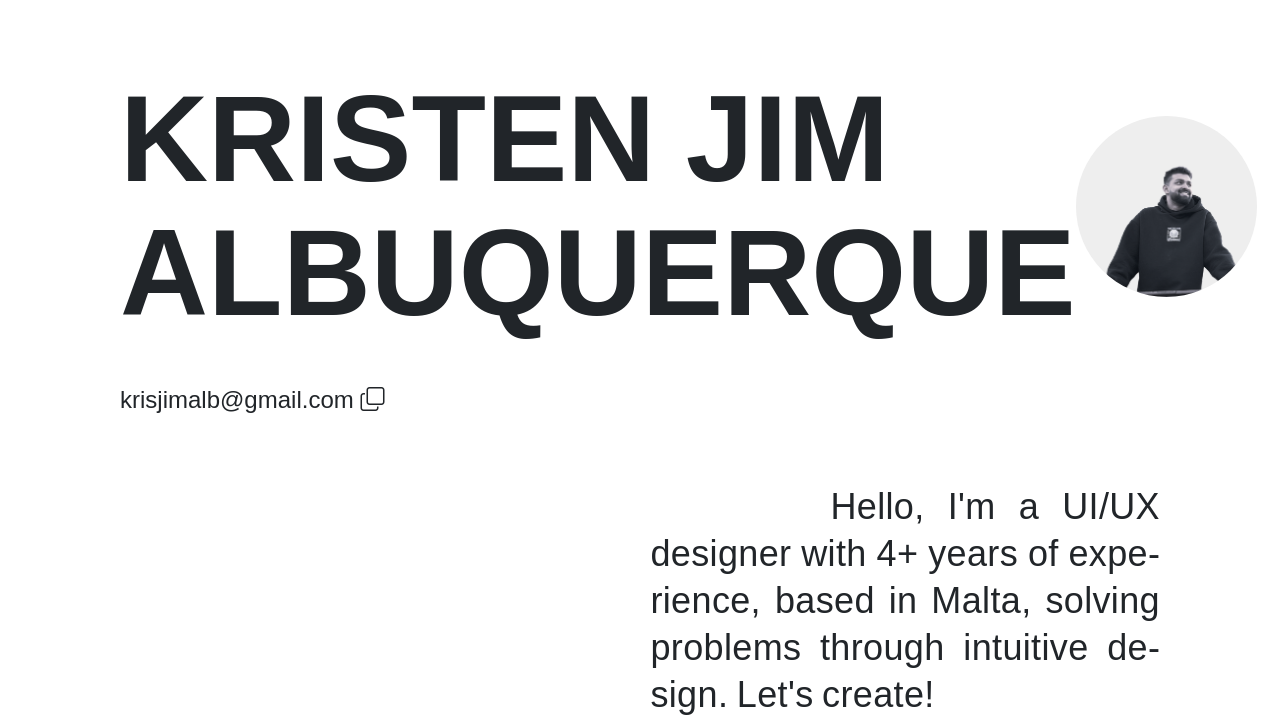
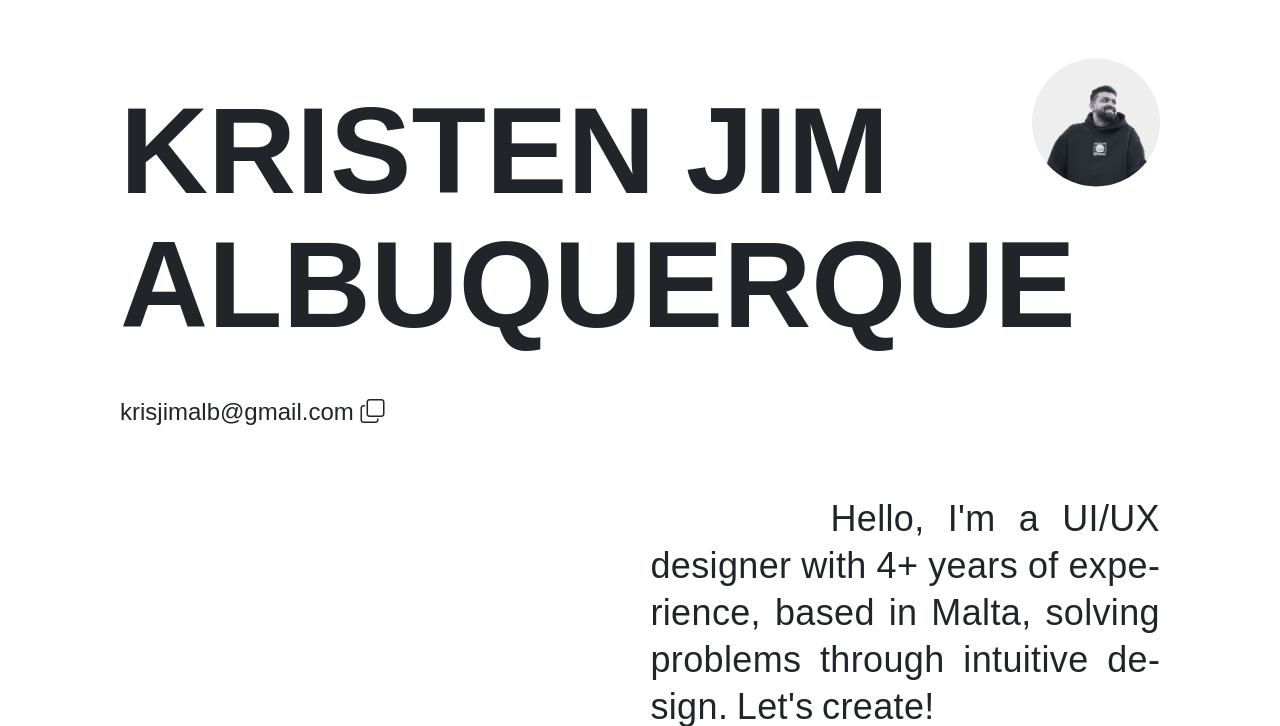
Before and after one commit to shravanshetty-21/kristenjim, a Django app: page / in a window 1280 px wide. Shown: the part 84-810 px from the top of the page. Run offline with Django 5.2, Linux system fonts and the light colour scheme; some web fonts are replaced.

Commit message:
image alignment

```diff
--- a/static/css/custom.css
+++ b/static/css/custom.css
@@ -100,11 +100,13 @@ body {
 
 /* Flex container for desktop layout */
 .custom-heading-container {
+    position: relative; /* Needed for absolute positioning */
     display: flex;
     justify-content: space-between;
-    align-items: center;
-    max-width: 1890px; /* Optional max width */
+    align-items: flex-start; /* Align items to top */
+    max-width: 1890px;
     margin: 0 auto;
+    padding-top: 1rem; /* Add space at top */
 }
 
 .custom-heading {
@@ -123,29 +125,29 @@ body {
 
 /* Circle button - desktop */
 .circle-button {
-    width: clamp(100px, 15vw, 181px);
-    height: clamp(100px, 15vw, 181px);
-    min-width: 100px;
+    position: absolute;
+    top: 45;
+    right: 0;
+    width: clamp(80px, 10vw, 150px); /* Slightly smaller */
+    height: clamp(80px, 10vw, 150px);
     border-radius: 50%;
     background-color: #EEEEEE;
     border: none;
     overflow: hidden;
-    flex-shrink: 0; /* Prevents shrinking */
     display: flex;
     justify-content: center;
     align-items: center;
+    transform: translateY(-20%); /* Adjust vertical position */
 }
 
-/* Image inside circle */
 .circle-button-image {
-    width: 107%;
-    height: 60%;
+    width: 125%;
+    height: auto;
+    max-height: 80%;
+    object-fit: contain;
     transition: transform 0.3s ease;
 }
 
-.circle-button:hover .circle-button-image {
-    transform: scale(1.1);
-}
 .portfolio-email {
     margin-top: 3.5rem !important; /* Adjust top margin */
     font-weight: 500;
```
Also changed, not shown: static/images/kjim.png, 2 other files.
